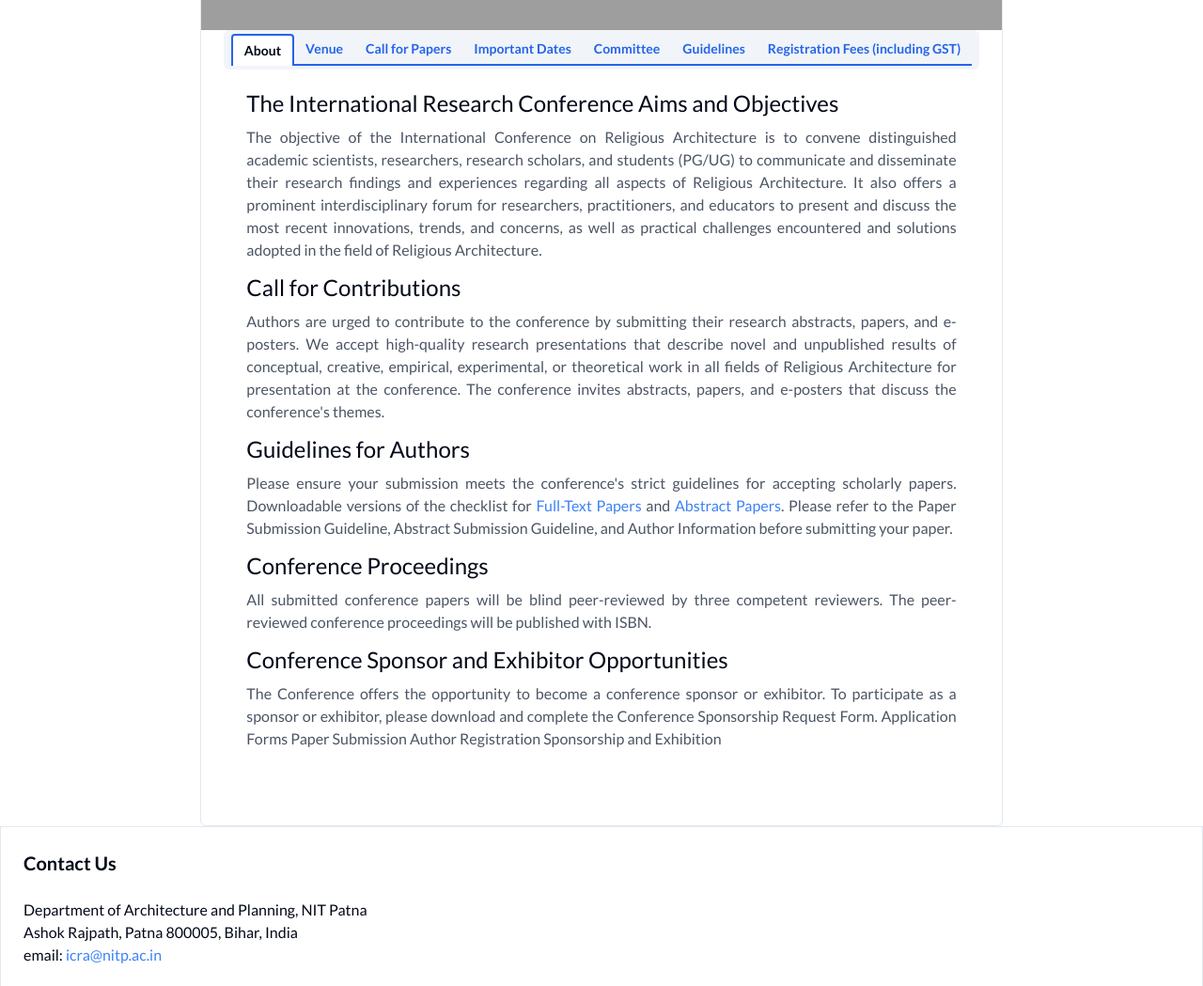
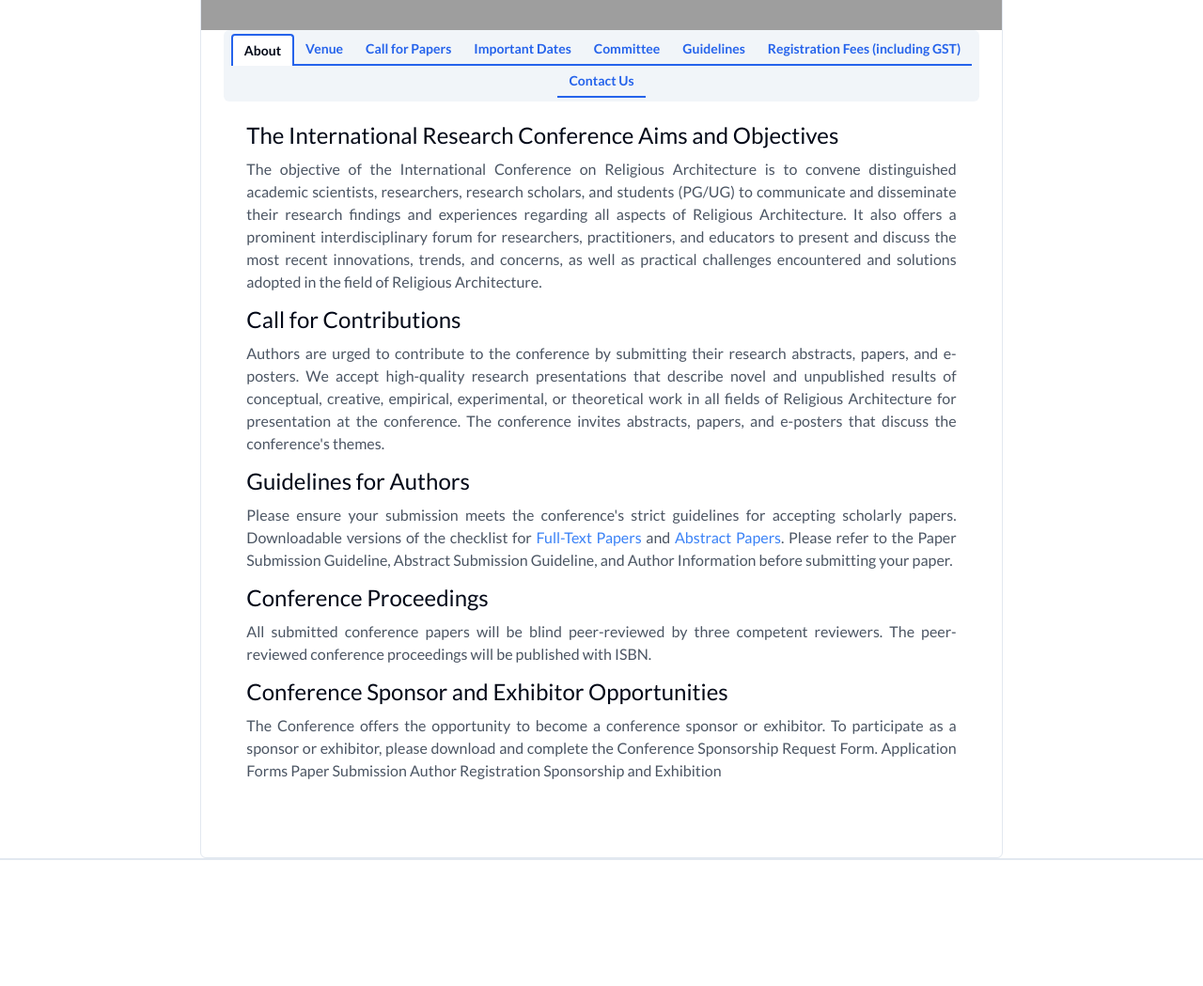
Before and after one commit to spirit-bomb/conference-on-religious-architecture, a Next.js app: page / in a window 1280 px wide. Shown: the part 652-1701 px from the top of the page at 94% size. After the commit the page ends 1567 px from the top, so only its background shows below. Built offline with nearby package versions, Linux system fonts and the light colour scheme; grey boxes are pictures that could not be loaded.

Commit message:
new contact

```diff
--- a/app/layout.js
+++ b/app/layout.js
@@ -37,7 +37,6 @@ export default function RootLayout({ children }) {
           </div>
         </div>
         <div className="w-full border">
-          <Footer />
         </div>
       </body>
     </html>
--- a/components/Footer.js
+++ b/components/Footer.js
@@ -7,7 +7,7 @@ function Footer() {
     <p className="text-xl font-semibold antialiased">Contact Us </p><br />
     Department of Architecture and Planning, NIT Patna <br />
     Ashok Rajpath, Patna 800005, Bihar, India <br />
-    email: <a className='text-blue-500' href="mailto:icra@nitp.ac.in">icra@nitp.ac.in</a></div>
+    email: <a className='text-blue-500' href="mailto:icra2024@nitp.ac.in">icra2024@nitp.ac.in</a></div>
   )
 }
 
--- a/components/Subnavbar.jsx
+++ b/components/Subnavbar.jsx
@@ -19,6 +19,7 @@ export default  function Subnavbar() {
                 <TabsTrigger value="committee">Committee</TabsTrigger>
                 <TabsTrigger value="guidelines">Guidelines</TabsTrigger>
                 <TabsTrigger value="fees">Registration Fees (including GST)</TabsTrigger>
+                <TabsTrigger value="contact">Contact Us</TabsTrigger>
               </TabsList>
               <TabsContent value="about" className=''>
                 <About/>
@@ -41,6 +42,13 @@ export default  function Subnavbar() {
               <TabsContent value="fees">
                 <Fees/>
               </TabsContent>
+              <TabsContent value="contact">
+                <div className="p-3 md:p-6">
+                  <p className="text-xl font-semibold antialiased">Contact Us </p><br />
+                  Department of Architecture and Planning, NIT Patna <br />
+                  Ashok Rajpath, Patna 800005, Bihar, India <br />
+                  email: <a className='text-blue-500' href="mailto:icra2024@nitp.ac.in">icra2024@nitp.ac.in</a></div>
+              </TabsContent>
             </Tabs>
         </>
     )
```
